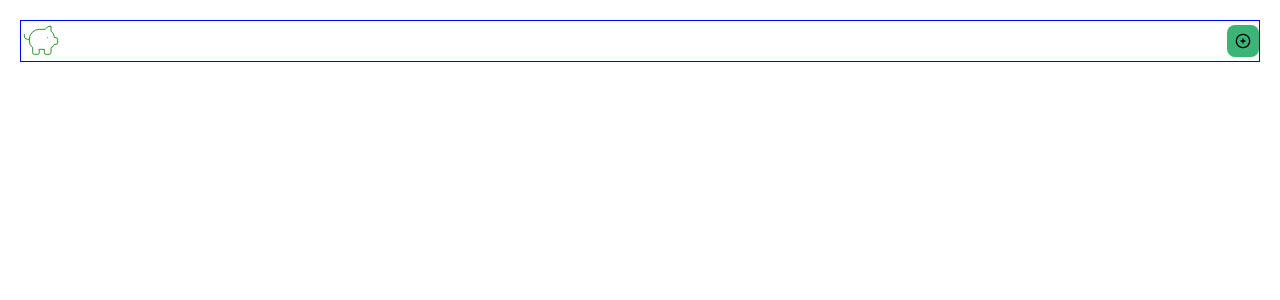
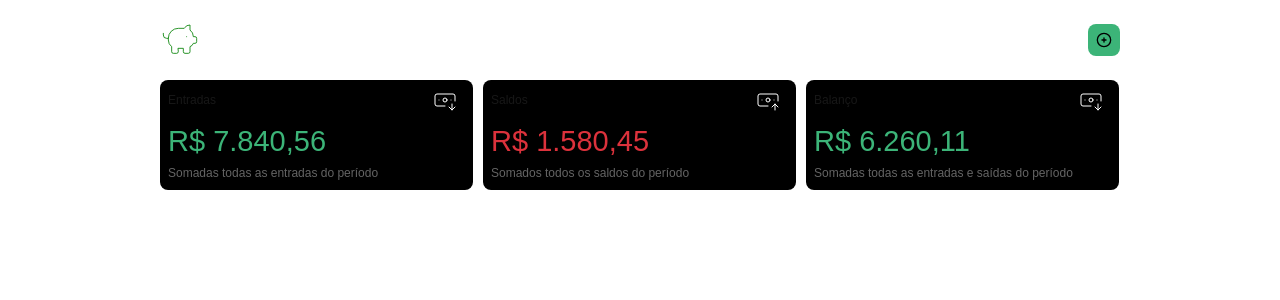
Before and after one commit to samuelgarcia-ufr/Finance, a Next.js app: page / in a window 1280 px wide. Shown: the top 300 px of the page. Built offline with nearby package versions, Linux system fonts and the light colour scheme.

Commit message:
add cards

```diff
--- a/src/app/globals.css
+++ b/src/app/globals.css
@@ -7,7 +7,7 @@
 
 @media (prefers-color-scheme: dark) {
   :root {
-    --background: #0a0a0a;
+    --background: rgb(20, 20, 20);
     --foreground: #ededed;
   }
 }
@@ -18,12 +18,14 @@ body {
   font-family: Arial, Helvetica, sans-serif;
 }
 
-.header {
-  border: solid 1px blue;
+header {
+  /*border: solid 1px blue;*/
   display: flex;
-  margin-top: 20px;
+  /*margin-top: 20px;
   margin-left: 20px;
-  margin-right: 20px;
+  margin-right: 20px;*/
+  margin: 20px auto;
+  width: 960px;
 }
 
 .button {
@@ -32,3 +34,108 @@ body {
   margin: 4px 0;
   margin-left: auto;
 }
+
+.cards {
+  /*border: solid 2px red;*/
+  margin: auto;
+  display: flex;
+  width: 960px;
+}
+
+.card1 {
+  /*border: solid 1px blue;*/
+  width: 313px;
+  background-color: black;
+  border-radius: 8px;
+}
+
+.card1 h1 {
+  margin: 8px 8px;
+  font-size: 12px;
+  display: flex;
+  align-items: center;
+}
+
+.card1 img {
+  margin-right: 8px;
+  margin-left: auto;
+}
+
+.card1 h2 {
+  margin-left: 8px;
+  font-size: 29px;
+  color: rgb(60, 180, 120);
+}
+
+.card1 h3 {
+  margin-left: 8px;
+  font-size: 12px;
+  margin-bottom: 8px;
+  color: rgb(100, 100, 100);
+}
+
+.card2 {
+  /*border: solid 1px blue;*/
+  width: 313px;
+  margin-left: 10px;
+  background-color: black;
+  border-radius: 8px;
+}
+
+.card2 h1 {
+  margin: 8px 8px;
+  font-size: 12px;
+  display: flex;
+  align-items: center;
+}
+
+.card2 img {
+  margin-right: 8px;
+  margin-left: auto;
+}
+
+.card2 h2 {
+  margin-left: 8px;
+  font-size: 29px;
+  color: rgb(220, 50, 60);
+}
+
+.card2 h3 {
+  margin-left: 8px;
+  font-size: 12px;
+  margin-bottom: 8px;
+  color: rgb(100, 100, 100);
+}
+
+.card3 {
+  /*border: solid 1px blue;*/
+  width: 313px;
+  margin-left: 10px;
+  background-color: black;
+  border-radius: 8px;
+}
+
+.card3 h1 {
+  margin: 8px 8px;
+  font-size: 12px;
+  display: flex;
+  align-items: center;
+}
+
+.card3 img {
+  margin-right: 8px;
+  margin-left: auto;
+}
+
+.card3 h2 {
+  margin-left: 8px;
+  font-size: 29px;
+  color: rgb(60, 180, 120);
+}
+
+.card3 h3 {
+  margin-left: 8px;
+  font-size: 12px;
+  margin-bottom: 8px;
+  color: rgb(100, 100, 100);
+}
--- a/src/app/layout.tsx
+++ b/src/app/layout.tsx
@@ -23,7 +23,7 @@ export default function RootLayout({
   children: React.ReactNode;
 }>) {
   return (
-    <html lang="en">
+    <html lang="pt-br">
       <body
         className={`${geistSans.variable} ${geistMono.variable} antialiased`}
       >
--- a/src/app/page.tsx
+++ b/src/app/page.tsx
@@ -1,8 +1,36 @@
 export default function Home() {
   return (
-    <div className="header">
+    <>
+    <header>
       <img className="logo" src="/piggy-bank.svg" alt="Logo" width={40} height={40}/>
-      <img className="button" src="/circle-plus.svg" alt="Button" width={32} height={32} />
-    </div>
+      <img className="button" src="/circle-plus.svg" alt="Button" width={32} height={32}/>
+    </header>
+    <section className="cards">
+      <div className="card1">
+        <h1>
+          Entradas
+          <img src="/banknote-arrow-down.svg" alt="Graphic"/>
+        </h1>
+        <h2>R$ 7.840,56</h2>
+        <h3>Somadas todas as entradas do período</h3>
+      </div>
+      <div className="card2">
+        <h1>
+          Saldos
+          <img src="/banknote-arrow-up.svg" alt="Graphic"/>
+        </h1>
+        <h2>R$ 1.580,45</h2>
+        <h3>Somados todos os saldos do período</h3>
+      </div>
+      <div className="card3">
+        <h1>
+          Balanço
+          <img src="/banknote-arrow-down.svg" alt="Graphic"/>
+        </h1>
+        <h2>R$ 6.260,11</h2>
+        <h3>Somadas todas as entradas e saídas do período</h3>
+      </div>
+    </section>
+    </>
   )
 }
```
Also changed, not shown: public/banknote-arrow-down.svg (added), public/banknote-arrow-up.svg (added).
